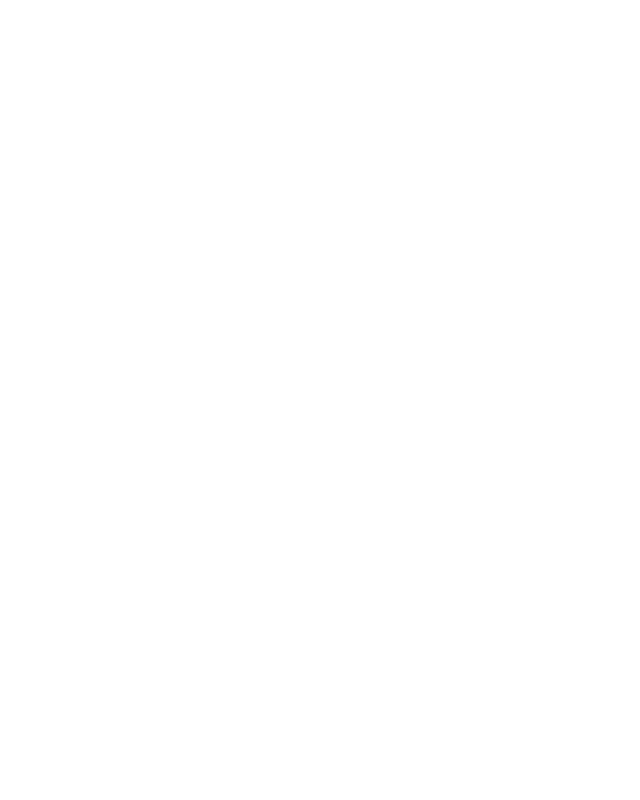
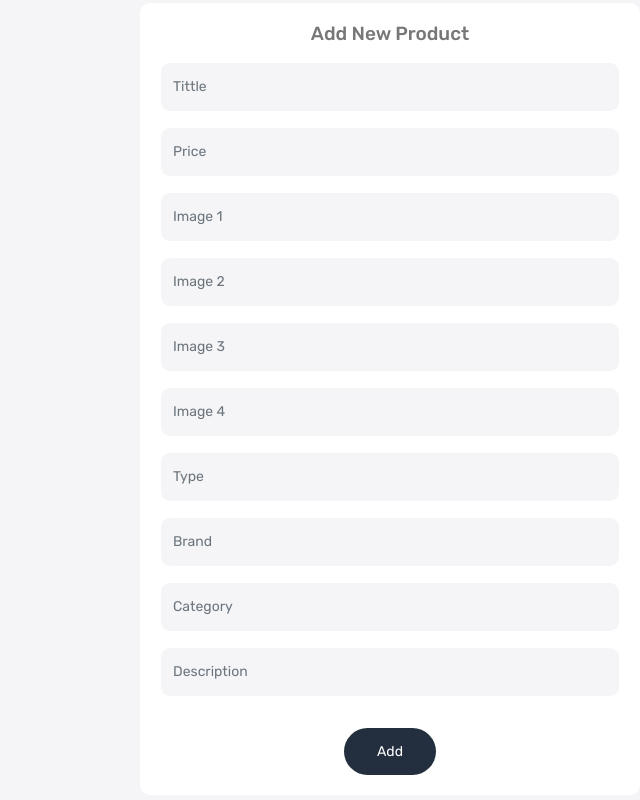
Before and after one commit to salvatoluice/Applehub, a React (Create React App) app: page /new in a window 1280 px wide. Before the commit this address had no page. Shown: the part 360-1160 px from the top of the page, without its empty margins (250-890 px from the left). Before the commit the page ends 800 px from the top, so only its background shows below. Built offline with nearby package versions, Linux system fonts and the light colour scheme.

Commit message:
fetch data

```diff
--- a/package.json
+++ b/package.json
@@ -8,6 +8,7 @@
     "@testing-library/react": "^13.4.0",
     "@testing-library/user-event": "^13.5.0",
     "axios": "^1.4.0",
+    "firebase": "^9.21.0",
     "formik": "^2.2.9",
     "react": "^18.2.0",
     "react-dom": "^18.2.0",
--- a/src/App.js
+++ b/src/App.js
@@ -21,6 +21,8 @@ import TermAndContions from "./pages/TermAndContions";
 import SingleProduct from "./pages/SingleProduct";
 import Cart from "./pages/Cart";
 import Checkout from "./pages/Checkout";
+import NewProduct from "./pages/NewProduct";
+
 function App() {
   return (
     <>
@@ -39,6 +41,7 @@ function App() {
             <Route path="compare-product" element={<CompareProduct />} />
             <Route path="wishlist" element={<Wishlist />} />
             <Route path="login" element={<Login />} />
+            <Route path="new" element={<NewProduct />} />
             <Route path="forgot-password" element={<Forgotpassword />} />
             <Route path="signup" element={<Signup />} />
             <Route path="reset-password" element={<Resetpassword />} />
--- a/src/components/Header.js
+++ b/src/components/Header.js
@@ -149,6 +149,7 @@ const Header = () => {
                   <div className="d-flex align-items-center gap-15">
                     <NavLink to="/">Home</NavLink>
                     <NavLink to="/product">Store</NavLink>
+                    <NavLink to="/new">Add New</NavLink>
                     <NavLink to="/blogs">Blog</NavLink>
                     <NavLink to="/contact">Contact</NavLink>
                   </div>
--- /dev/null
+++ b/src/pages/NewProduct.js
@@ -0,0 +1,41 @@
+import React from "react";
+import BreadCrumb from "../components/BreadCrumb";
+import Meta from "../components/Meta";
+import Container from "../components/Container";
+import CustomInput from "../components/CustomInput";
+const NewProduct = () => {
+  return (
+    <>
+      <Meta title={"New Product"} />
+      <BreadCrumb title="New Product" />
+      <Container class1="login-wrapper py-5 home-wrapper-2">
+        <div className="row">
+          <div className="col-12">
+            <div className="auth-card">
+              <h3 className="text-center mb-3">Add New Product</h3>
+              <form action="" className="d-flex flex-column gap-15">
+                <CustomInput type="text" name="title" placeholder="Tittle" />
+                <CustomInput type="number" name="price" placeholder="Price" />
+                <CustomInput type="text" name="imgUrl" placeholder="Image 1" />
+                <CustomInput type="text" name="imgUrl1" placeholder="Image 2" />
+                <CustomInput type="text" name="imgUrl2" placeholder="Image 3" />
+                <CustomInput type="text" name="imgUrl3" placeholder="Image 4" />
+                <CustomInput type="text" name="type" placeholder="Type" />
+                <CustomInput type="text" name="brand" placeholder="Brand" />
+                <CustomInput type="text" name="category" placeholder="Category" />
+                <CustomInput type="text" name="description" placeholder="Description" />
+                <div>
+                  <div className="mt-3 d-flex justify-content-center gap-15 align-items-center">
+                    <button className="button border-0">Add</button>
+                  </div>
+                </div>
+              </form>
+            </div>
+          </div>
+        </div>
+      </Container>
+    </>
+  );
+};
+
+export default NewProduct;
```
Also changed, not shown: src/components/ProductCard.js (+12 -2 lines), src/firebase.js (added, +49 -0 lines), 1 other file (tests, documents, lock files or other folders).
